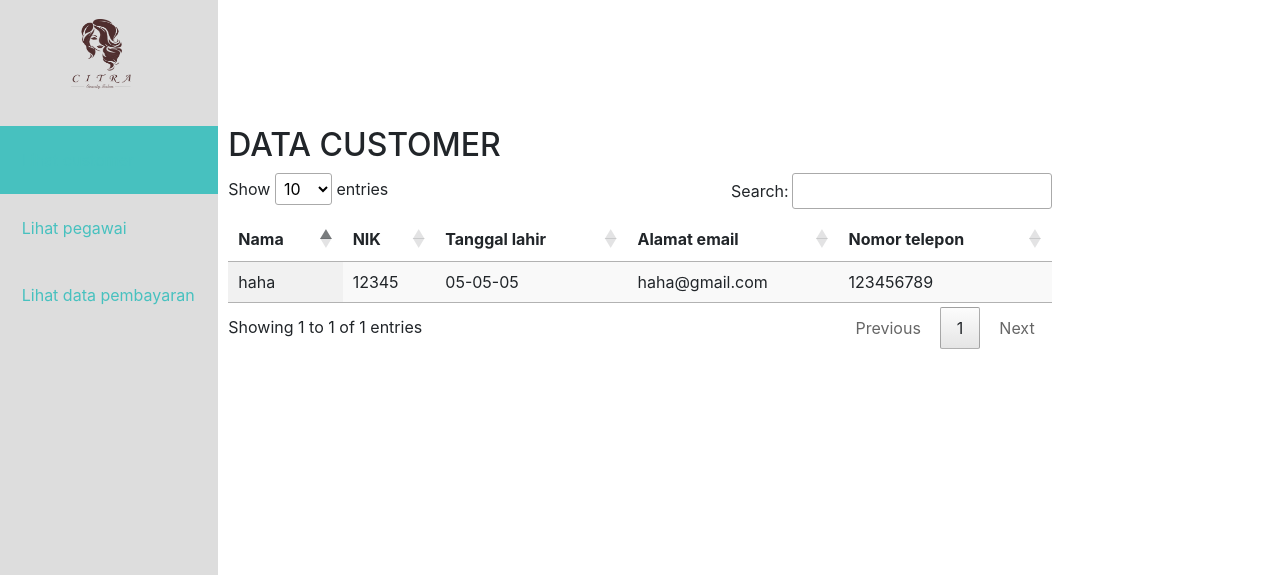
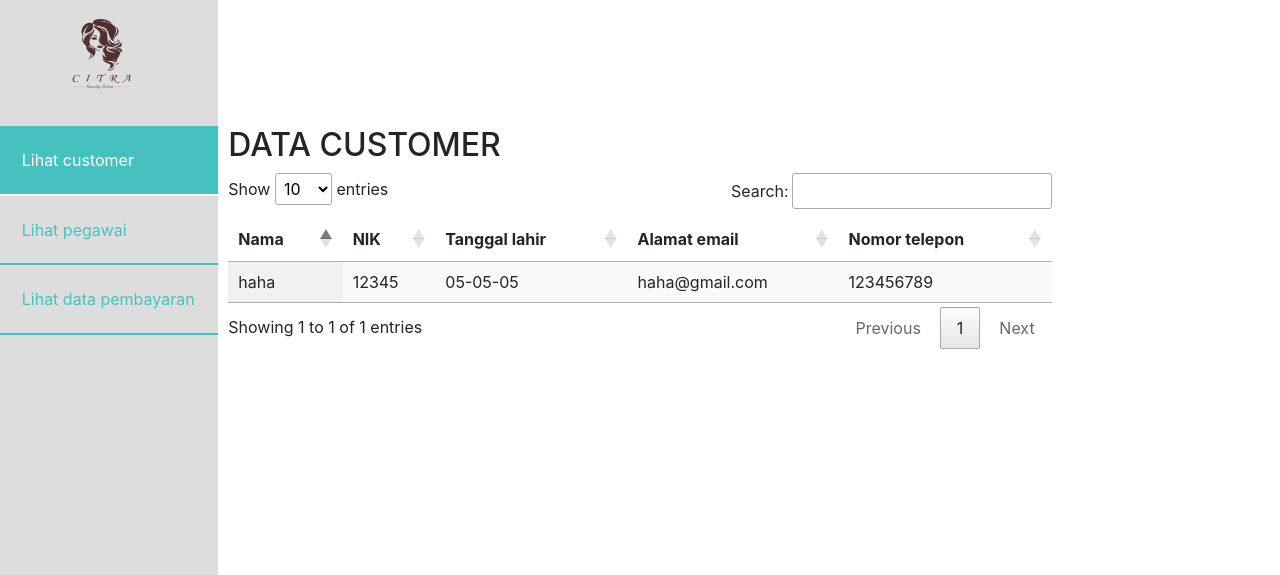
Before and after one commit to ajitamayoga/webpro, a PHP site: page /daftar_customer.html in a window 1280 px wide. Shown: the top 575 px of the page. Run offline with PHP 8.4, Linux system fonts and the light colour scheme; some libraries are stand-ins or nearby versions.

Commit message:
update tabel

```diff
--- a/css/daftar_customer.css
+++ b/css/daftar_customer.css
@@ -32,11 +32,16 @@ nav ul{
 	padding: 10% 10% !important;
 	text-decoration: none;
 	color: #47C1BF;
+	border-bottom: 2px solid;
 }
 
 .nav-link:hover{
 	background-color: #b7ecec;
 	color: black;
+}
+
+.cust{
+	color: white;
 }
 
 .active{
--- a/daftar_customer.html
+++ b/daftar_customer.html
@@ -3,7 +3,7 @@
 <head>
 	<title>SISFO manager</title>
 
-	<link rel="stylesheet" type="text/css" href="./css/daftar_customer.css">
+	<link rel="stylesheet" type="text/css" href="css/daftar_customer.css">
 	<link rel="stylesheet" href="https://stackpath.bootstrapcdn.com/bootstrap/4.3.1/css/bootstrap.min.css">
 	<script src="https://stackpath.bootstrapcdn.com/bootstrap/4.3.1/js/bootstrap.min.js" ></script>
 	<script src="https://code.jquery.com/jquery-3.4.0.js"></script>
@@ -21,7 +21,7 @@
 		<div class="row navigation-nav">
 			<ul>
 				<li class="nav-item active">
-					<a class="nav-link" href="#">Lihat customer</a>
+					<a class="nav-link cust" href="#">Lihat customer</a>
 				</li>
 				<li class="nav-item">
 					<a class="nav-link" href="#">Lihat pegawai</a>
```
